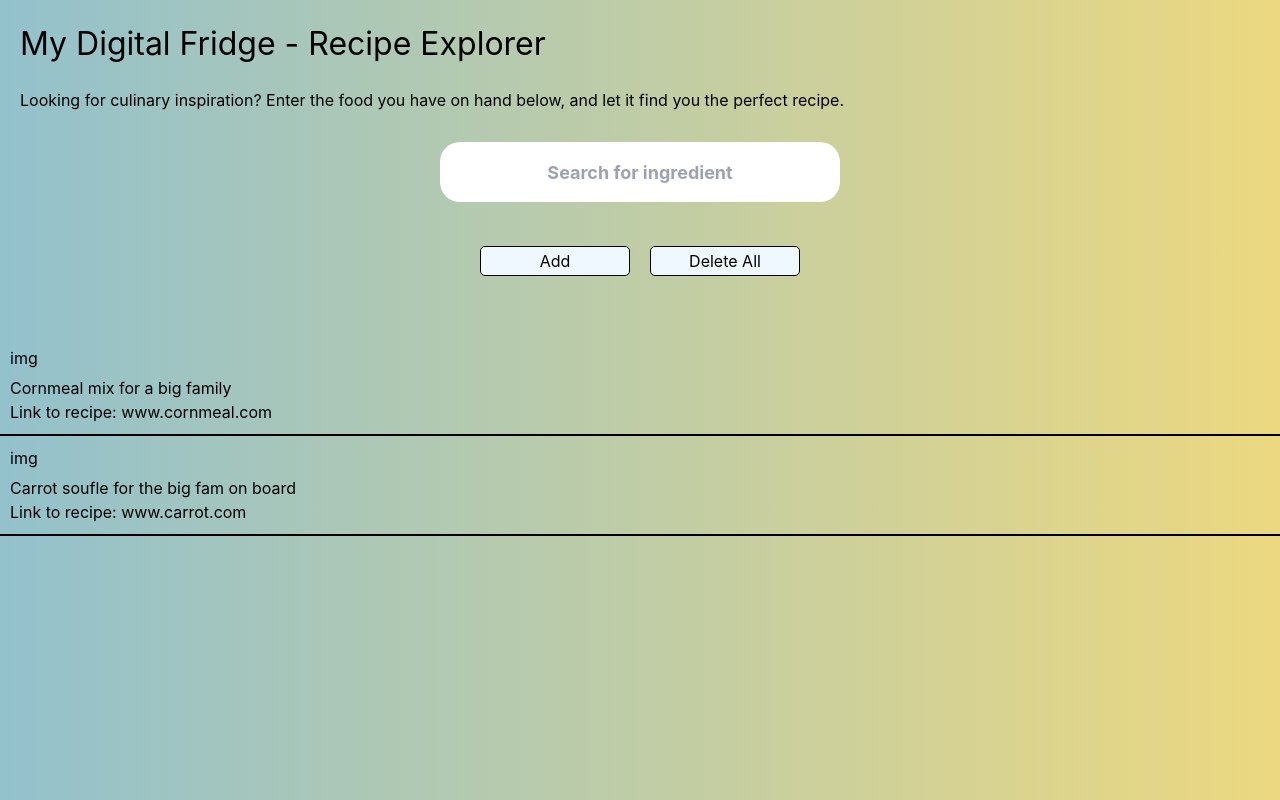
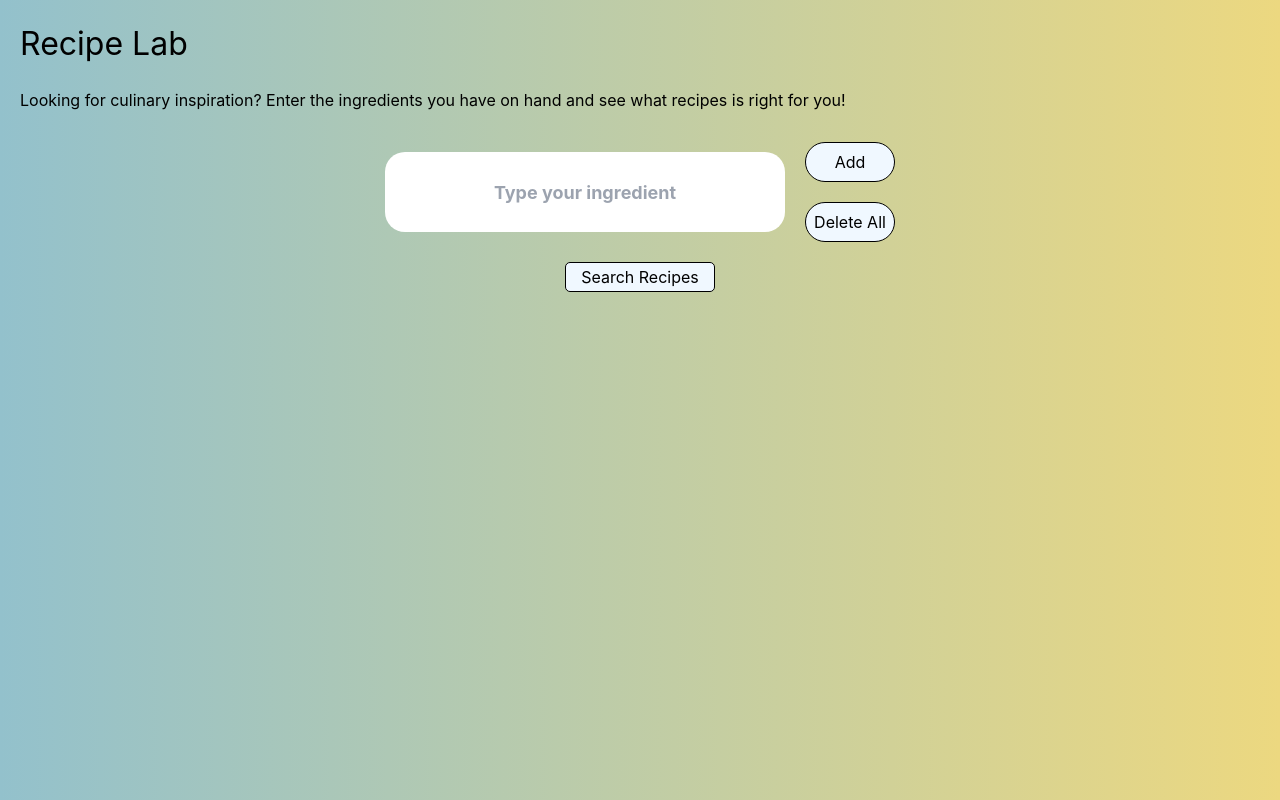
Before and after one commit to coleggibson/whatsfordinner, a React (Create React App) app: page / in a window 1280 px wide. Built offline with nearby package versions, Linux system fonts and the light colour scheme.

Commit message:
Added search button

```diff
--- a/src/components/Content.js
+++ b/src/components/Content.js
@@ -1,4 +1,4 @@
-import { useState } from "react"
+import { useEffect, useState } from "react"
 import uniqid from "uniqid";
 import '../index.css'
 import '../styles/Content.css'
@@ -7,7 +7,7 @@ import '../styles/Content.css'
 //add random recipe
 const Content = () => {
 
-    let orderNum = 2
+    let orderNum = 1
     const [ingredients, setIngredients] = useState ([
     ]);
 
@@ -16,7 +16,9 @@ const Content = () => {
         {title: 'Carrot soufle for the big fam on board',link:'www.carrot.com', id:125},
     ]);
 
+    const [shownRecipes, setShownRecipes] = useState([
 
+    ]);
 
     const capitalize = (string) => {
         let lowercaseResult = string.toLowerCase();
@@ -37,6 +39,8 @@ const Content = () => {
         combineIngredients(ingredients)
         document.getElementById('name').value = ''
         }
+
+        console.log(ingredients)
     }
 
     const combineIngredients = (ingredients) => {
@@ -53,28 +57,34 @@ const Content = () => {
             return result.json();
         })
 
+
         .then(function(result) {
+            getRecipeUrl(result)
             setRecipes([...result])
+            console.log(result)
         });
 
-
-        console.log(recipes)
     }
 
-    const getRecipeUrl = (recipe) => {
-        let recipeId = recipe.id
+
+    const getRecipeUrl = (array) => {
+        for (let i = 0; i < array.length; i++){
+
+        let recipeId = array[i].id
         let recipeUrl = 'https:api.spoonacular.com/recipes/' + recipeId + '/information?apiKey=5a9eaad9b6f54ec5adca1041255d83f2';
 
         fetch(recipeUrl)
 
-        .then(function(result) {
-            return result.json();
+        .then(function(response) {
+            return response.json();
         })
 
-        .then(function(result) {
-            recipe.link = result.sourceUrl
-            setRecipes([...recipes])
+        .then(function(response) {
+            array[i].link = response.sourceUrl
+            // setRecipes({...response})
         });
+
+    }
     }
 
     const deleteIngredient = (ingredient) => {
@@ -83,22 +93,34 @@ const Content = () => {
 
         let x = ingredients.splice(index, orderNum)
 
-        setIngredients([...ingredients])
+        setIngredients([ingredients])
+        setRecipes([...recipes])
+
     }
 
     const deleteAllIngredients = (ingredients) => {
         setIngredients([])
+        setRecipes([])
+        setShownRecipes([])
+    }
+
+    const searchRecipes = (recipes) => {
+        setShownRecipes([...recipes])
+        console.log(recipes)
     }
 
     return (
         <div id="content-container">
             <div id='search-content'>
-                <input id='name' type='text' defaultValue='' placeholder='Search for ingredient'/>
-                <br/>
-                <div id='button-container'>
-                <input id='submit-button' type='button' value='Add' onClick={() => addIngredient(document.getElementById('name').value)}/>
-                <input id='submit-button' type='button' value='Delete All' onClick={() => deleteAllIngredients(ingredients)}/>
+                <div id='search-items'>
+                    <input id='name' type='text' defaultValue='' placeholder='Type your ingredient'/>
+                    {/* <br/> */}
+                    <div id='button-container'>
+                        <input id='ingredient-button' type='button' value='Add' onClick={() => addIngredient(document.getElementById('name').value)}/>
+                        <input id='ingredient-button' type='button' value='Delete All' onClick={() => deleteAllIngredients(ingredients)}/>
+                    </div>
                 </div>
+                <input id='submit-button' type='button' value='Search Recipes' onClick={() => searchRecipes(recipes)}/>
                 <div id='ingredient-list'>
                     {ingredients.map((ingredient) => {
                         return (<div key={ingredient.id}
@@ -109,14 +131,13 @@ const Content = () => {
                         )
                     })}
                 </div>
-
             </div>
 
             <div id='recipe-results'>
-                    {recipes.map((recipe) => {
+                    {shownRecipes.map((recipe) => {
                         return (<div key={recipe.id}
                                 className='recipe-container'>
-                                <div className='recipe-image'>img</div>
+                                <img className='recipe-image' src={recipe.image}></img>
                                 <div className='recipe-content-container'>
                                     <div className='recipe-name'>{recipe.title}</div>
                                     <div className ='recipe-url'>Link to recipe: {recipe.link}</div>
--- a/src/components/Header.js
+++ b/src/components/Header.js
@@ -2,8 +2,8 @@ import '../styles/Header.css'
 const Header = () => {
     return (
         <div id='header-container'>
-            <h1 id='header-title'>My Digital Fridge - Recipe Explorer</h1>
-            <h2 id='header-description'>Looking for culinary inspiration? Enter the food you have on hand below, and let it find you the perfect recipe.</h2>
+            <h1 id='header-title'>Recipe Lab</h1>
+            <h2 id='header-description'>Looking for culinary inspiration? Enter the ingredients you have on hand and see what recipes is right for you!</h2>
         </div>
     )
 }
--- a/src/styles/Content.css
+++ b/src/styles/Content.css
@@ -4,19 +4,41 @@
     align-items: center;
     flex-direction: column;
     height: fit-content;
-    /* min-height: 100vh; */
     width: 100%;
     background-image: linear-gradient(to right, rgb(147, 193, 204),rgb(236, 216, 128))
 }
 
+#search-items {
+    display: flex;
+    justify-content: center;
+    align-items: center;
+}
+
+#button-container {
+    display: flex;
+    flex-direction: column;
+}
+
 #name {
     margin: 10px;
-    height: 60px;
+    height: 80px;
     width: 400px;
     font-size: large;
     font-weight: bold;
     text-align: center;
     border-radius: 20px;
+}
+
+#ingredient-button {
+    width: 90px;
+    height: 40px;
+    cursor: pointer;
+    border: 1px;
+    border-style: solid;
+    background-color: aliceblue;
+    margin: 10px;
+    border-radius: 50px;
+
 }
 
 #submit-button {
@@ -36,10 +58,6 @@
     border-radius: 100px;
 }
 
-#button-container {
-    display: flex;
-    /* justify-content: space-between; */
-}
 
 .ingredient-name{
     border: 2px;
@@ -79,7 +97,7 @@
 
 .recipe-container {
     display: flex;
-    flex-direction: column;
+    /* flex-direction: column; */
     justify-content: center;
     justify-content: space-between;
     padding: 10px;
@@ -87,7 +105,7 @@
     border-style: solid;
     border-color: black;
 
-    height: 100px;
+    height: auto;
     width: auto;
 }
  .recipe-content-container {
@@ -96,3 +114,9 @@
     justify-content: center;
     justify-content: space-between;
  }
+
+ .recipe-image{
+    height: 100px;
+    border-radius: 10px;
+    margin-right: 10px;
+ }
```
